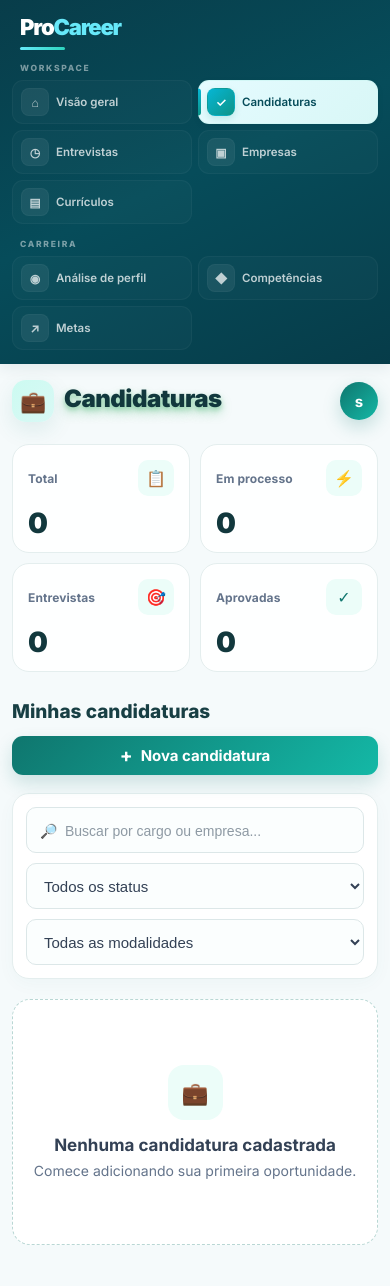
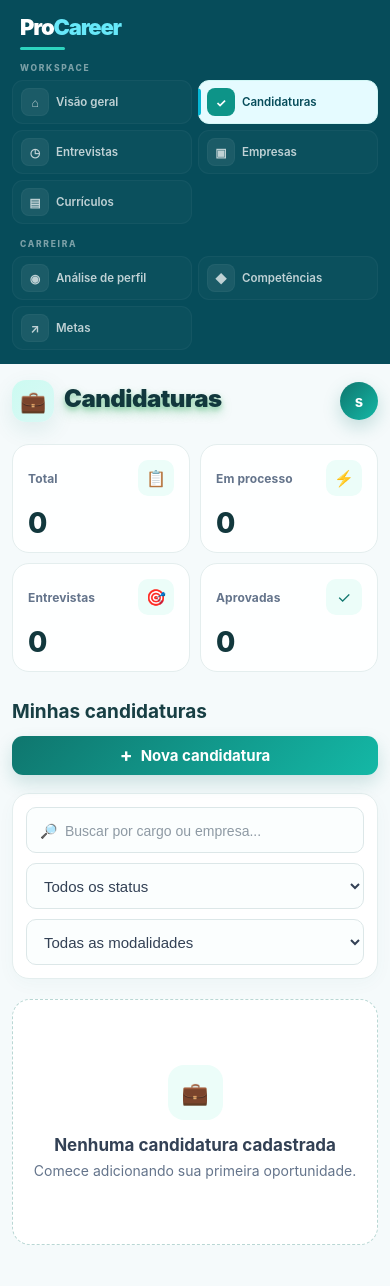
Before and after one commit to Biana-pixel/procaree, a Flask app: page /candidaturas in a window 390 px wide. Run offline with Flask 3, Linux system fonts and the light colour scheme; the visitor is signed in with stand-in values (Sample User, id 1); data that the repository does not hold is empty; some libraries are stand-ins or nearby versions.

Commit message:
Otimiza desempenho mobile

```diff
--- a/templates/base.html
+++ b/templates/base.html
@@ -1,21 +1,11 @@
 <!DOCTYPE html><html lang="pt-BR"><head><meta charset="UTF-8">
 
-<meta name="viewport" content="width=device-width, initial-scale=1.0">
+<meta
+    name="viewport"
+    content="width=device-width, initial-scale=1.0"
+>
 
 <title>{% block title %}ProCareer{% endblock %}</title>
-
-<link rel="preconnect" href="https://fonts.googleapis.com">
-
-<link
-    rel="preconnect"
-    href="https://fonts.gstatic.com"
-    crossorigin
->
-
-<link
-    href="https://fonts.googleapis.com/css2?family=Inter:wght@400;500;600;700;800;900&display=swap"
-    rel="stylesheet"
->
 
 <style>
 
@@ -39,12 +29,22 @@
     }
 
     body {
-        font-family: "Inter", Arial, sans-serif;
+        font-family:
+            Inter,
+            -apple-system,
+            BlinkMacSystemFont,
+            "Segoe UI",
+            Arial,
+            sans-serif;
+
         background: #f5fafb;
         color: #123238;
+
         min-height: 100vh;
         width: 100%;
+
         overflow-x: hidden;
+
         -webkit-tap-highlight-color: transparent;
     }
 
@@ -71,57 +71,9 @@
 
         color: white;
 
-        background: linear-gradient(
-            155deg,
-            #083d4a 0%,
-            #064c5a 48%,
-            #063c49 100%
-        );
-
-        box-shadow: 8px 0 22px rgba(3, 52, 64, 0.10);
+        background: #064c5a;
 
         overflow: hidden;
-    }
-
-
-    /* =====================================================
-       BRILHOS DECORATIVOS
-    ====================================================== */
-
-    .sidebar::before {
-        content: "";
-
-        position: absolute;
-
-        width: 260px;
-        height: 260px;
-
-        right: -180px;
-        top: -130px;
-
-        border-radius: 50%;
-
-        background: rgba(56, 189, 248, 0.07);
-
-        pointer-events: none;
-    }
-
-    .sidebar::after {
-        content: "";
-
-        position: absolute;
-
-        width: 210px;
-        height: 210px;
-
-        left: -150px;
-        bottom: -110px;
-
-        border-radius: 50%;
-
-        background: rgba(45, 212, 191, 0.05);
-
-        pointer-events: none;
     }
 
 
@@ -130,9 +82,6 @@
     ====================================================== */
 
     .brand {
-        position: relative;
-        z-index: 2;
-
         padding: 0 13px 18px;
     }
 
@@ -155,26 +104,7 @@
 
         border-radius: 20px;
 
-        background: linear-gradient(
-            90deg,
-            #67e8f9,
-            #2dd4bf
-        );
-    }
-
-
-    /* =====================================================
-       HOVER DA LOGO - DESKTOP
-    ====================================================== */
-
-    @media (min-width: 651px) {
-
-        .brand:hover .brand-line {
-            width: 65px;
-            box-shadow: 0 0 10px rgba(103, 232, 249, .22);
-            transition: width .2s ease;
-        }
-
+        background: #2dd4bf;
     }
 
 
@@ -183,10 +113,8 @@
     ====================================================== */
 
     .menu-title {
-        position: relative;
-        z-index: 2;
+        padding: 0 11px;
 
-        padding: 0 11px;
         margin-bottom: 8px;
 
         color: rgba(255, 255, 255, .47);
@@ -204,9 +132,6 @@
     ====================================================== */
 
     .menu {
-        position: relative;
-        z-index: 2;
-
         display: flex;
         flex-direction: column;
 
@@ -250,7 +175,7 @@
 
 
     /* =====================================================
-       BARRA DO ITEM
+       BARRA DO ITEM ATIVO
     ====================================================== */
 
     .menu a::before {
@@ -266,11 +191,7 @@
 
         border-radius: 0 5px 5px 0;
 
-        background: linear-gradient(
-            180deg,
-            #67e8f9,
-            #2dd4bf
-        );
+        background: #2dd4bf;
 
         transform: translateY(-50%);
 
@@ -305,18 +226,10 @@
 
 
     /* =====================================================
-       HOVER DESKTOP
+       HOVER SOMENTE DESKTOP
     ====================================================== */
 
     @media (min-width: 651px) {
-
-        .menu a {
-            transition:
-                background .15s ease,
-                border-color .15s ease,
-                color .15s ease,
-                transform .15s ease;
-        }
 
         .menu a:hover {
             color: #ffffff;
@@ -324,8 +237,6 @@
             background: rgba(103, 232, 249, .09);
 
             border-color: rgba(103, 232, 249, .13);
-
-            transform: translateX(3px);
         }
 
         .menu a:hover::before {
@@ -335,7 +246,9 @@
 
         .menu a:hover .menu-icon {
             color: #67e8f9;
+
             background: rgba(103, 232, 249, .12);
+
             border-color: rgba(103, 232, 249, .12);
         }
 
@@ -349,49 +262,24 @@
     .menu a.active {
         color: #064c5a;
 
-        background: linear-gradient(
-            135deg,
-            #e5fbff 0%,
-            #d8f7f6 100%
-        );
+        background: #e5fbff;
 
-        border-color: rgba(210, 247, 246, .95);
-
-        box-shadow: 0 4px 10px rgba(0, 0, 0, .07);
+        border-color: #d2f7f6;
     }
 
     .menu a.active::before {
         height: 27px;
         opacity: 1;
 
-        background: linear-gradient(
-            180deg,
-            #06b6d4,
-            #0d9488
-        );
+        background: #06b6d4;
     }
 
     .menu a.active .menu-icon {
         color: white;
 
-        background: linear-gradient(
-            135deg,
-            #06b6d4,
-            #0d9488
-        );
+        background: #0d9488;
 
         border-color: transparent;
-
-        box-shadow: 0 3px 7px rgba(13, 148, 136, .16);
-    }
-
-
-    @media (min-width: 651px) {
-
-        .menu a.active:hover {
-            transform: translateX(2px);
-        }
-
     }
 
 
@@ -435,7 +323,9 @@
 
         .content {
             margin-left: 210px;
+
             width: calc(100% - 210px);
+
             padding: 25px;
         }
 
@@ -459,33 +349,16 @@
 
     @media (max-width: 650px) {
 
-        body {
-            background: #f5fafb;
-        }
-
-        /* SIDEBAR */
-
         .sidebar {
             width: 100%;
             height: auto;
             min-height: 0;
 
             position: relative;
-            top: auto;
-            left: auto;
-            bottom: auto;
 
             padding: 15px 14px;
 
-            box-shadow: 0 4px 14px rgba(3, 52, 64, .08);
-        }
-
-
-        /* DESATIVA OS BRILHOS PESADOS NO CELULAR */
-
-        .sidebar::before,
-        .sidebar::after {
-            display: none;
+            box-shadow: none;
         }
 
 
@@ -557,11 +430,10 @@
         }
 
 
-        /* REMOVE TODAS AS ANIMAÇÕES DE HOVER */
+        /* REMOVE EFEITOS DE TOQUE */
 
         .menu a:hover {
             transform: none;
-            box-shadow: none;
 
             color: rgba(255, 255, 255, .74);
 
@@ -584,33 +456,16 @@
         }
 
 
-        /* TOQUE */
-
-        .menu a:active {
-            transform: scale(.99);
-        }
-
-
         /* ATIVO */
 
         .menu a.active {
-            box-shadow: 0 2px 7px rgba(0, 0, 0, .05);
+            background: #e5fbff;
+            border-color: #d2f7f6;
         }
 
         .menu a.active:hover {
-            transform: none;
-
             color: #064c5a;
-
-            background: linear-gradient(
-                135deg,
-                #e5fbff 0%,
-                #d8f7f6 100%
-            );
-        }
-
-        .menu a.active:active {
-            transform: scale(.99);
+            background: #e5fbff;
         }
 
 
@@ -626,6 +481,7 @@
 
         .content {
             margin-left: 0;
+
             width: 100%;
 
             min-height: 100vh;
```
